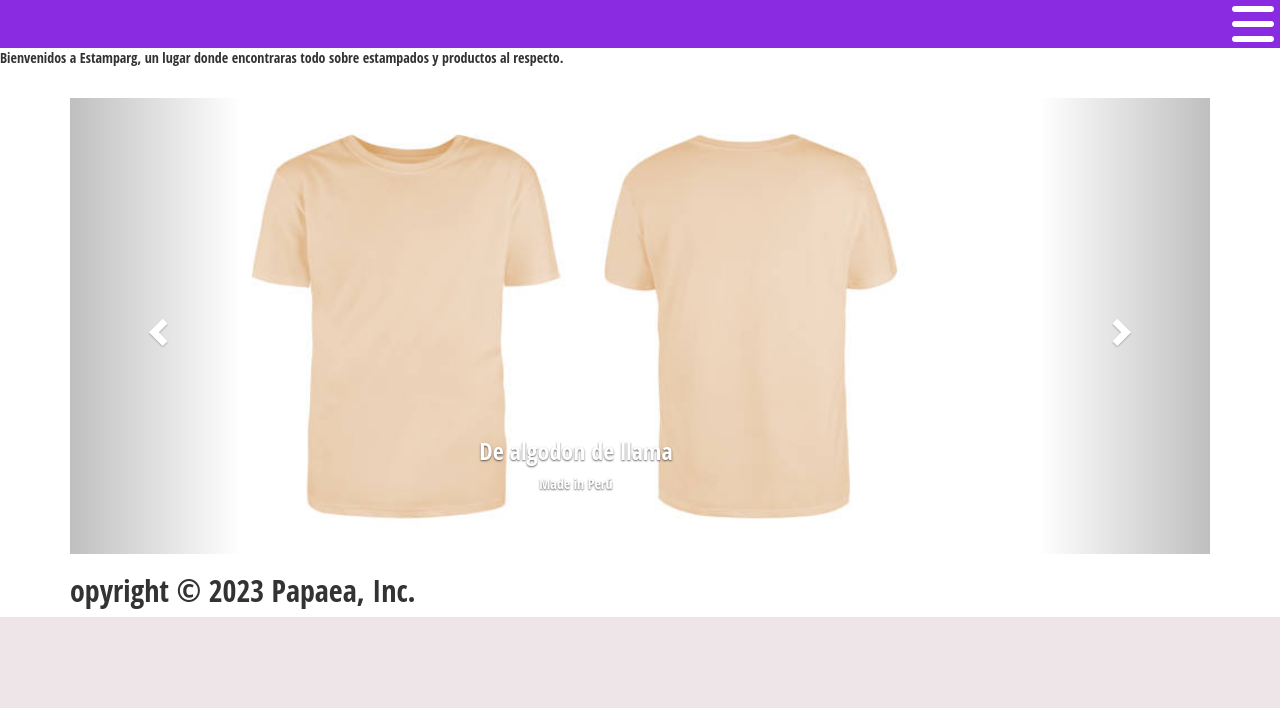
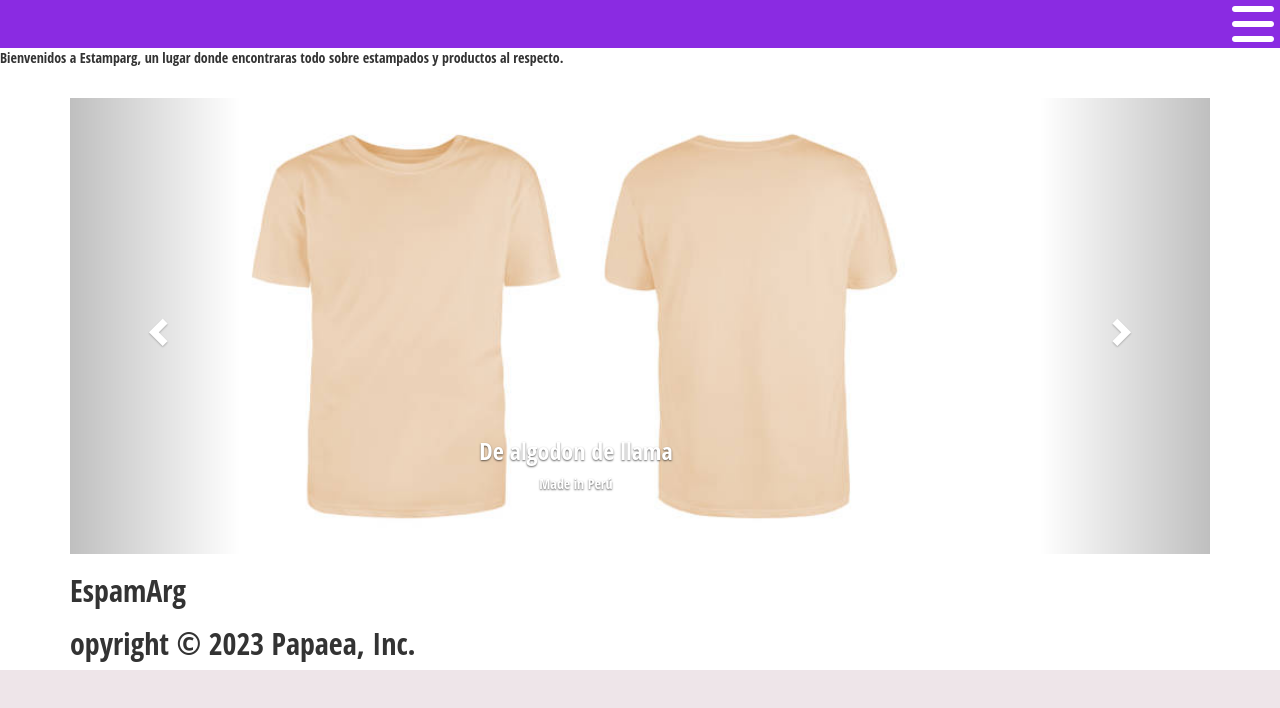
Before and after one commit to Fernandomoscoso/PFMoscoso, a website: page Index.html in a window 1280 px wide. Drawn offline with nearby package versions, Linux system fonts and the light colour scheme.

Commit message:
cargando

```diff
--- a/Index.html
+++ b/Index.html
@@ -85,6 +85,7 @@
                 </div>
                 </div>
     <footer>
+        <h2>EspamArg</h2>
         <h2>opyright © 2023 Papaea, Inc.</h2>
     </footer>
 </body>
```
